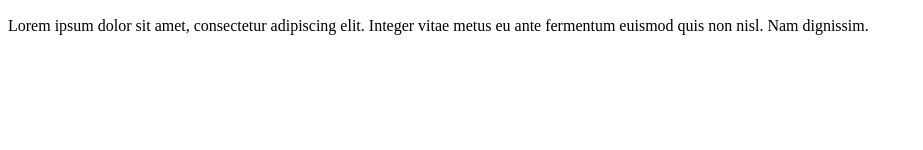
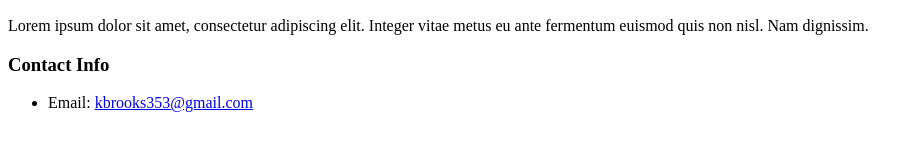
Before and after one commit to kbrooks353/HW-portfolio, a plain HTML site: page index.html in a window 1280 px wide. Shown: the part 330-480 px from the top of the page, without its empty margins (0-923 px from the left). Drawn offline with Linux system fonts and the light colour scheme.

Commit message:
added header, image, student bio, and email link

```diff
--- a/index.html
+++ b/index.html
@@ -11,6 +11,12 @@
     <h2>Kyle Brooks</h2>
     <img src="http://s3.amazonaws.com/37assets/svn/765-default-avatar.png" alt="Default Pic of me" height="200px" width="200px">
     <p>Lorem ipsum dolor sit amet, consectetur adipiscing elit. Integer vitae metus eu ante fermentum euismod quis non nisl. Nam dignissim.</p>
+    <h3>Contact Info</h3>
+    <ul>
+        <li>Email: <a href="mailto: kbrooks353@gmail.cm">kbrooks353@gmail.com
 
+        </a>
+        </li>
+    </ul>
 </body>
 </html>
```
